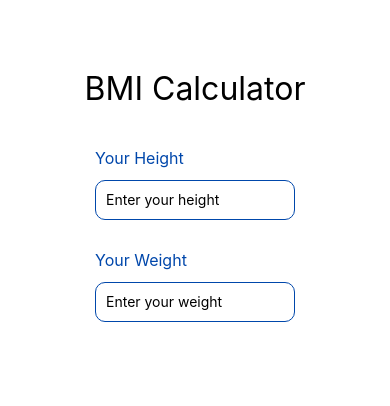
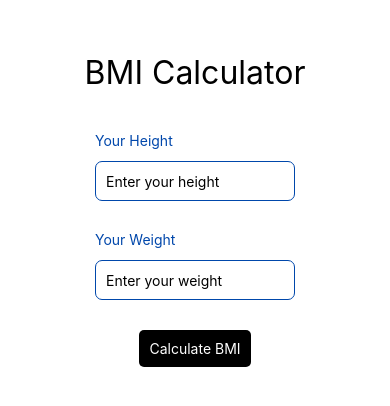
Before and after one commit to nkemjikaobi/bmi-calculator, a React Native app: screen / in a window 390 px wide. Shown: the part 212-618 px from the top of the page. Built offline with nearby package versions, Linux system fonts and the light colour scheme.

Commit message:
add calculate bmi button

```diff
--- a/App.js
+++ b/App.js
@@ -1,5 +1,11 @@
 import { StatusBar } from 'expo-status-bar';
-import { StyleSheet, Text, TextInput, View } from 'react-native';
+import {
+	StyleSheet,
+	Text,
+	TextInput,
+	TouchableOpacity,
+	View,
+} from 'react-native';
 import HeaderText from './components/HeaderText';
 import RegularText from './components/RegularText';
 import { useState } from 'react';
@@ -33,6 +39,14 @@ export default function App() {
 					/>
 				</View>
 			</View>
+			<View>
+				<TouchableOpacity
+					style={styles.bmiBtn}
+					// onPress={onClearForm}
+				>
+					<Text style={{ color: 'white' }}>Calculate BMI</Text>
+				</TouchableOpacity>
+			</View>
 		</View>
 	);
 }
@@ -55,6 +69,12 @@ const styles = StyleSheet.create({
 		borderWidth: 1,
 		padding: 10,
 		borderColor: '#0047AB',
-		borderRadius: 10,
+		borderRadius: 7,
+	},
+	bmiBtn: {
+		backgroundColor: 'black',
+		alignItems: 'center',
+		padding: 10,
+		borderRadius: 5,
 	},
 });
--- a/components/RegularText.js
+++ b/components/RegularText.js
@@ -9,7 +9,7 @@ export default RegularText;
 
 const styles = StyleSheet.create({
 	regular: {
-		fontSize: 16,
+		fontSize: 14,
 		color: '#0047AB',
 	},
 });
```
